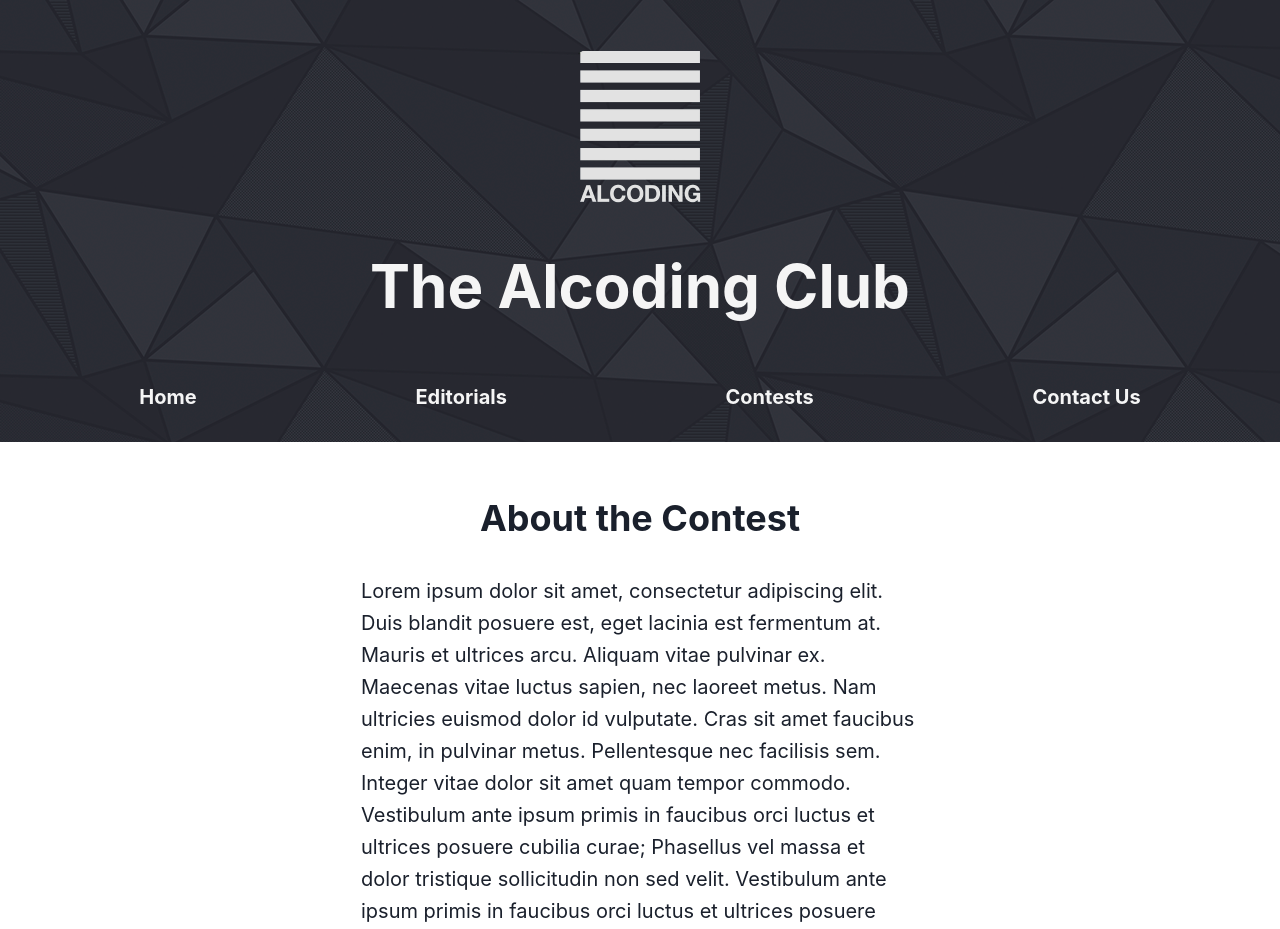
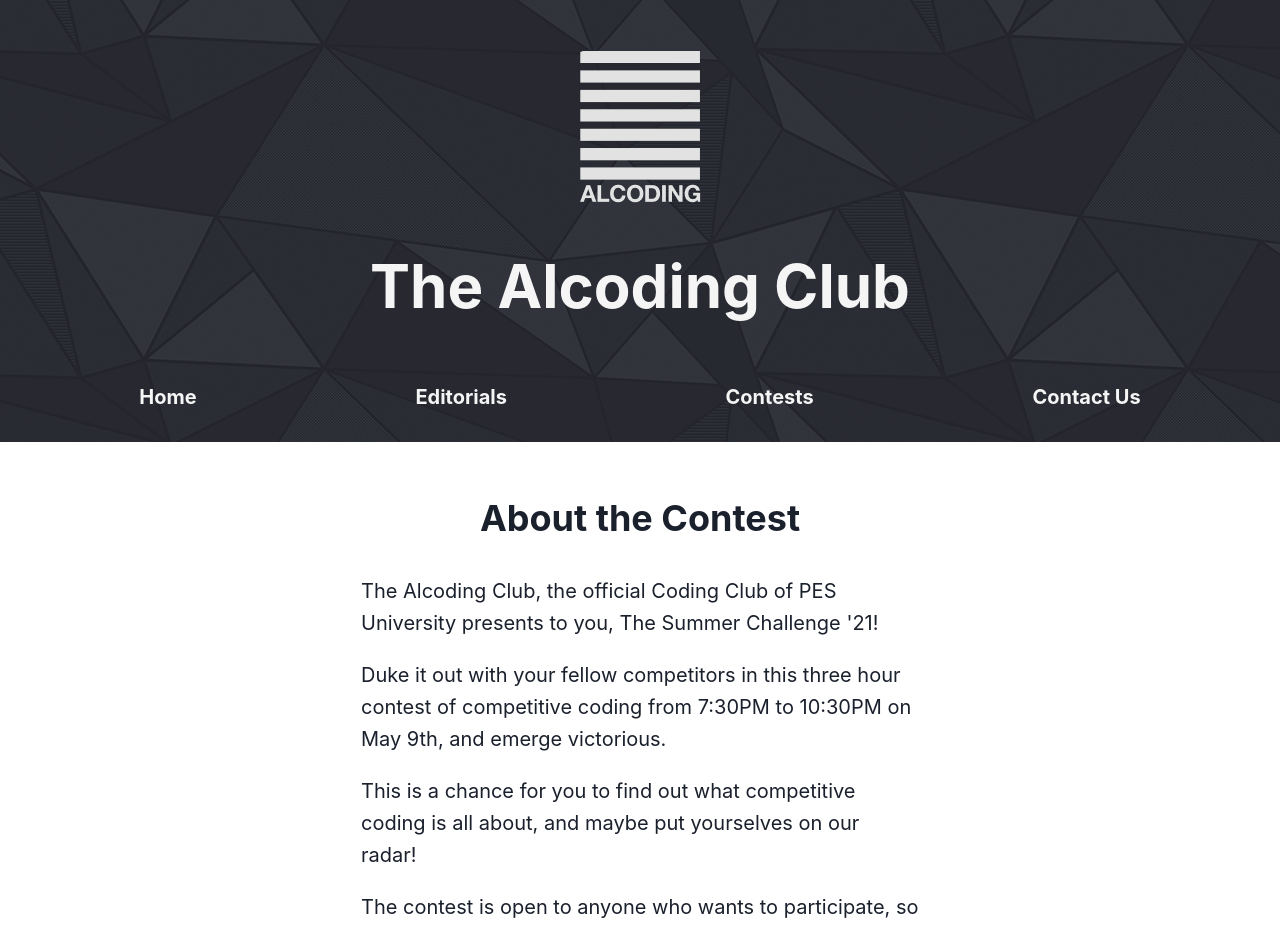
Before and after one commit to pes-alcoding-club/website, a Next.js app in the folder client/: page /register in a window 1280 px wide. Shown: the top 929 px of the page. Built offline with nearby package versions, Linux system fonts and the light colour scheme.

Commit message:
Added AboutContest Data

```diff
--- a/client/src/components/register/AboutContest.tsx
+++ b/client/src/components/register/AboutContest.tsx
@@ -18,23 +18,33 @@ const AboutContest = ({}) => {
                     my="5"
                     lineHeight="32px"
                 >
-                    Lorem ipsum dolor sit amet, consectetur adipiscing elit.
-                    Duis blandit posuere est, eget lacinia est fermentum at.
-                    Mauris et ultrices arcu. Aliquam vitae pulvinar ex. Maecenas
-                    vitae luctus sapien, nec laoreet metus. Nam ultricies
-                    euismod dolor id vulputate. Cras sit amet faucibus enim, in
-                    pulvinar metus. Pellentesque nec facilisis sem. Integer
-                    vitae dolor sit amet quam tempor commodo. Vestibulum ante
-                    ipsum primis in faucibus orci luctus et ultrices posuere
-                    cubilia curae; Phasellus vel massa et dolor tristique
-                    sollicitudin non sed velit. Vestibulum ante ipsum primis in
-                    faucibus orci luctus et ultrices posuere cubilia curae;
-                    Fusce in augue nulla. Nulla non lobortis purus. Proin
-                    vestibulum mollis ipsum in condimentum. Ut eu sollicitudin
-                    quam. Donec vehicula arcu a sapien molestie tempus. Nullam
-                    et placerat nibh. Quisque blandit sed dui eget vehicula.
-                    Lorem ipsum dolor sit amet, consectetur adipiscing elit.
-                    Donec sit amet enim pharetra, posuere odio nec, mollis mi.
+                    The Alcoding Club, the official Coding Club of PES
+                    University presents to you, The Summer Challenge '21!
+                </Text>
+                <Text
+                    fontSize={{ lg: 'xl', base: 'lg' }}
+                    my="5"
+                    lineHeight="32px"
+                >
+                    Duke it out with your fellow competitors in this three hour
+                    contest of competitive coding from 7:30PM to 10:30PM on May
+                    9th, and emerge victorious.
+                </Text>
+                <Text
+                    fontSize={{ lg: 'xl', base: 'lg' }}
+                    my="5"
+                    lineHeight="32px"
+                >
+                    This is a chance for you to find out what competitive coding
+                    is all about, and maybe put yourselves on our radar!
+                </Text>
+                <Text
+                    fontSize={{ lg: 'xl', base: 'lg' }}
+                    my="5"
+                    lineHeight="32px"
+                >
+                    The contest is open to anyone who wants to participate, so
+                    go ahead and register
                 </Text>
             </Box>
         </Box>
```
